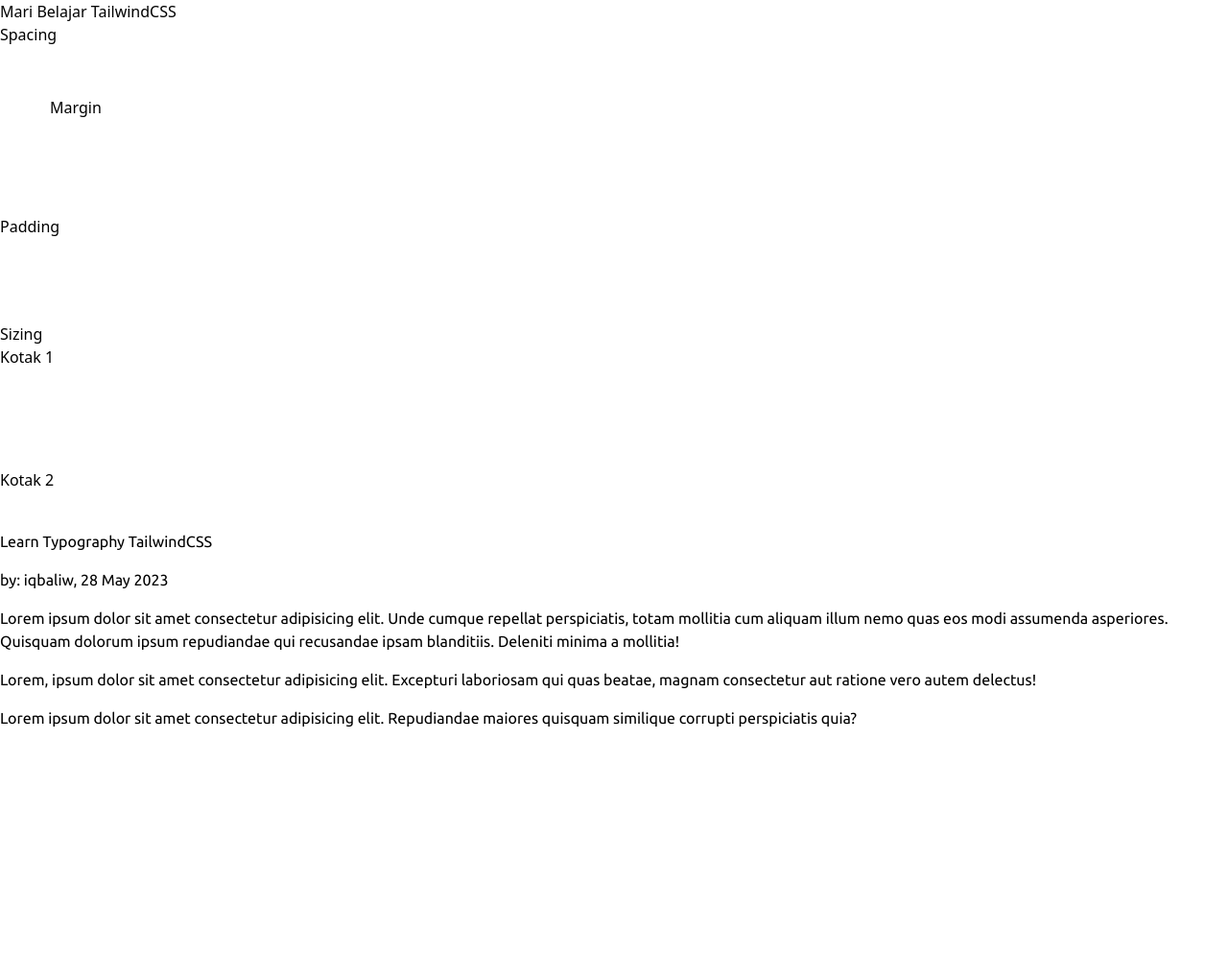
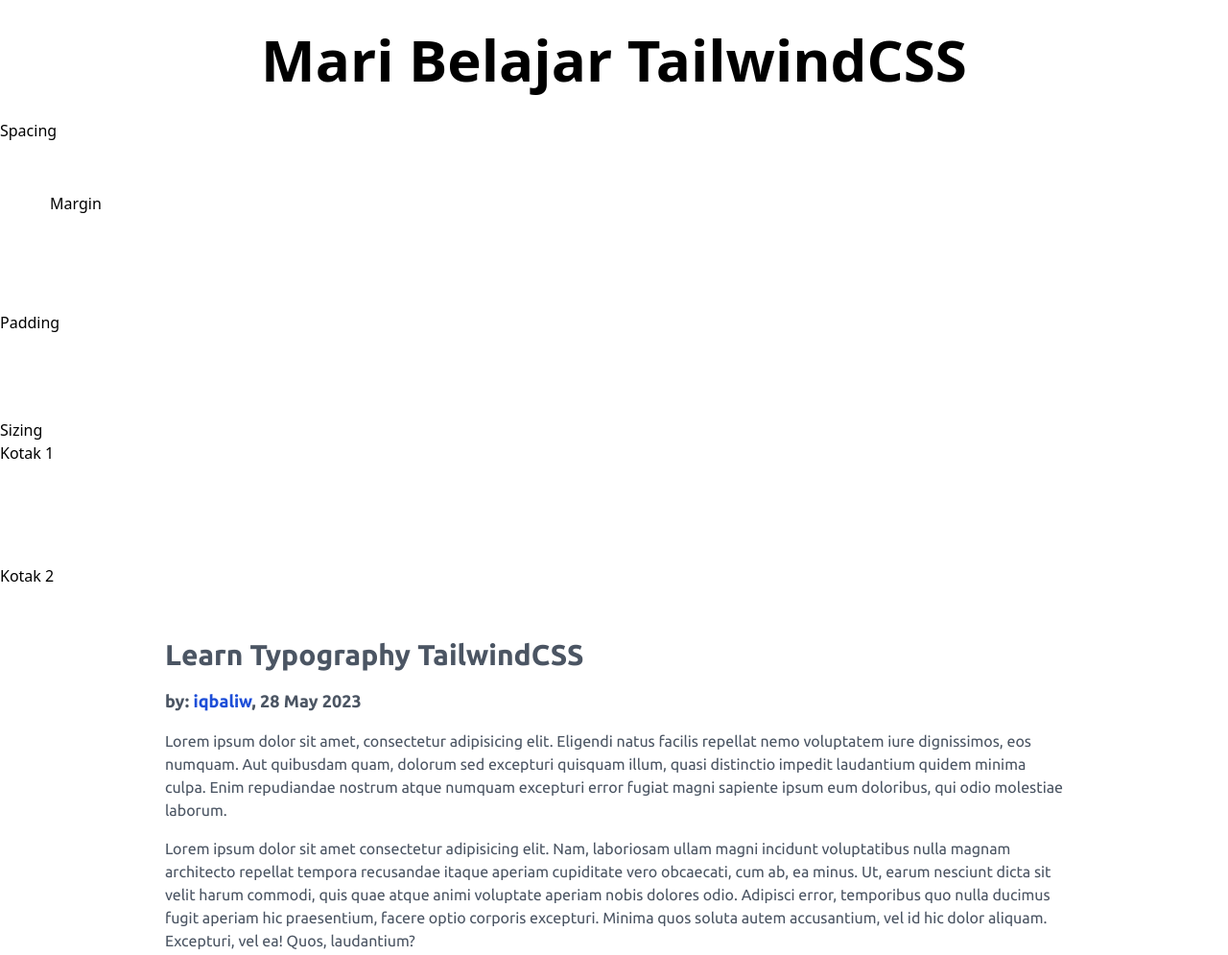
Before and after one commit to iqbaliw/trytailwindcss, a website: page public/index.html in a window 1280 px wide. Shown: the top 995 px of the page at 96% size. Before the commit the page ends 800 px from the top, so only its background shows below. Drawn offline with Linux system fonts and the light colour scheme.

Commit message:
typography: font weight & color

```diff
--- a/public/index.html
+++ b/public/index.html
@@ -14,7 +14,9 @@
         />
     </head>
     <body>
-        <h1>Mari Belajar TailwindCSS</h1>
+        <h1 class="mx-4 my-8 text-6xl font-bold text-center">
+            Mari Belajar TailwindCSS
+        </h1>
 
         <section class="mb-10">
             <h2>Spacing</h2>
@@ -29,28 +31,62 @@
             <!-- <div class="w-96 h-screen">Kotak 3</div> -->
         </section>
 
-        <section class="mb-10 font-ubuntu">
-            <h2 class="mb-4">Learn Typography TailwindCSS</h2>
-            <div class="mb-4">
-                by: <a href="https://github.com/iqbaliw/">iqbaliw</a>, 28 May
-                2023
+        <section class="mb-10 mx-40 p-3 font-ubuntu text-gray-600">
+            <h2 class="mb-4 text-3xl font-bold">
+                Learn Typography TailwindCSS
+            </h2>
+            <div class="mb-4 font-semibold text-lg">
+                by:
+                <a href="https://github.com/iqbaliw/" class="text-blue-700"
+                    >iqbaliw</a
+                >, 28 May 2023
             </div>
             <p class="mb-4">
-                Lorem ipsum dolor sit amet consectetur adipisicing elit. Unde
-                cumque repellat perspiciatis, totam mollitia cum aliquam illum
-                nemo quas eos modi assumenda asperiores. Quisquam dolorum ipsum
-                repudiandae qui recusandae ipsam blanditiis. Deleniti minima a
-                mollitia!
+                Lorem ipsum dolor sit amet, consectetur adipisicing elit.
+                Eligendi natus facilis repellat nemo voluptatem iure
+                dignissimos, eos numquam. Aut quibusdam quam, dolorum sed
+                excepturi quisquam illum, quasi distinctio impedit laudantium
+                quidem minima culpa. Enim repudiandae nostrum atque numquam
+                excepturi error fugiat magni sapiente ipsum eum doloribus, qui
+                odio molestiae laborum.
             </p>
             <p class="mb-4">
-                Lorem, ipsum dolor sit amet consectetur adipisicing elit.
-                Excepturi laboriosam qui quas beatae, magnam consectetur aut
-                ratione vero autem delectus!
+                Lorem ipsum dolor sit amet consectetur adipisicing elit. Nam,
+                laboriosam ullam magni incidunt voluptatibus nulla magnam
+                architecto repellat tempora recusandae itaque aperiam cupiditate
+                vero obcaecati, cum ab, ea minus. Ut, earum nesciunt dicta sit
+                velit harum commodi, quis quae atque animi voluptate aperiam
+                nobis dolores odio. Adipisci error, temporibus quo nulla ducimus
+                fugit aperiam hic praesentium, facere optio corporis excepturi.
+                Minima quos soluta autem accusantium, vel id hic dolor aliquam.
+                Excepturi, vel ea! Quos, laudantium?
             </p>
             <p class="mb-4">
-                Lorem ipsum dolor sit amet consectetur adipisicing elit.
-                Repudiandae maiores quisquam similique corrupti perspiciatis
-                quia?
+                Lorem ipsum dolor, sit amet consectetur adipisicing elit. Quo
+                nemo repellendus sunt sed, fuga labore reiciendis commodi ipsa
+                dolorem ipsam eos neque corrupti voluptas quibusdam amet a
+                nihil. Qui exercitationem necessitatibus mollitia commodi sunt,
+                rerum quod quis est omnis sequi sed quos, non reiciendis! Ab rem
+                itaque distinctio deserunt debitis exercitationem magnam id ea
+                modi placeat rerum cumque, animi suscipit? Delectus, facere
+                accusantium tempora corporis culpa aliquid explicabo recusandae
+                unde, nihil sed veniam voluptatem aspernatur error aperiam natus
+                possimus exercitationem nam nostrum ipsam ratione laudantium
+                tempore consequuntur dolores quo. Fugiat, labore! Quos placeat
+                deserunt mollitia odio illum sequi vitae, totam quas amet est
+                quidem veniam suscipit veritatis quod voluptatum cumque
+                repellendus. Velit veniam doloribus dolor aliquid illum, vitae
+                incidunt reprehenderit dignissimos veritatis quibusdam
+                blanditiis, possimus itaque quidem vel saepe facere rem enim
+                fugiat dolorem assumenda minima natus harum neque? Obcaecati,
+                recusandae ipsum ea sapiente sunt, magni repellendus rerum
+                deserunt placeat harum perferendis aliquid sint repellat a fuga.
+                Recusandae fugit rem voluptatem nisi earum veritatis. Nisi qui
+                ratione tenetur odit voluptatem! Laboriosam minima aperiam
+                labore maiores autem eos voluptas voluptatum dolorum praesentium
+                atque quae amet culpa provident, quos incidunt minus tempora
+                cupiditate accusantium? Officiis ad aliquid, ab quasi saepe
+                sequi facilis!
             </p>
         </section>
     </body>
```
Also changed, not shown: public/css/style.css.
